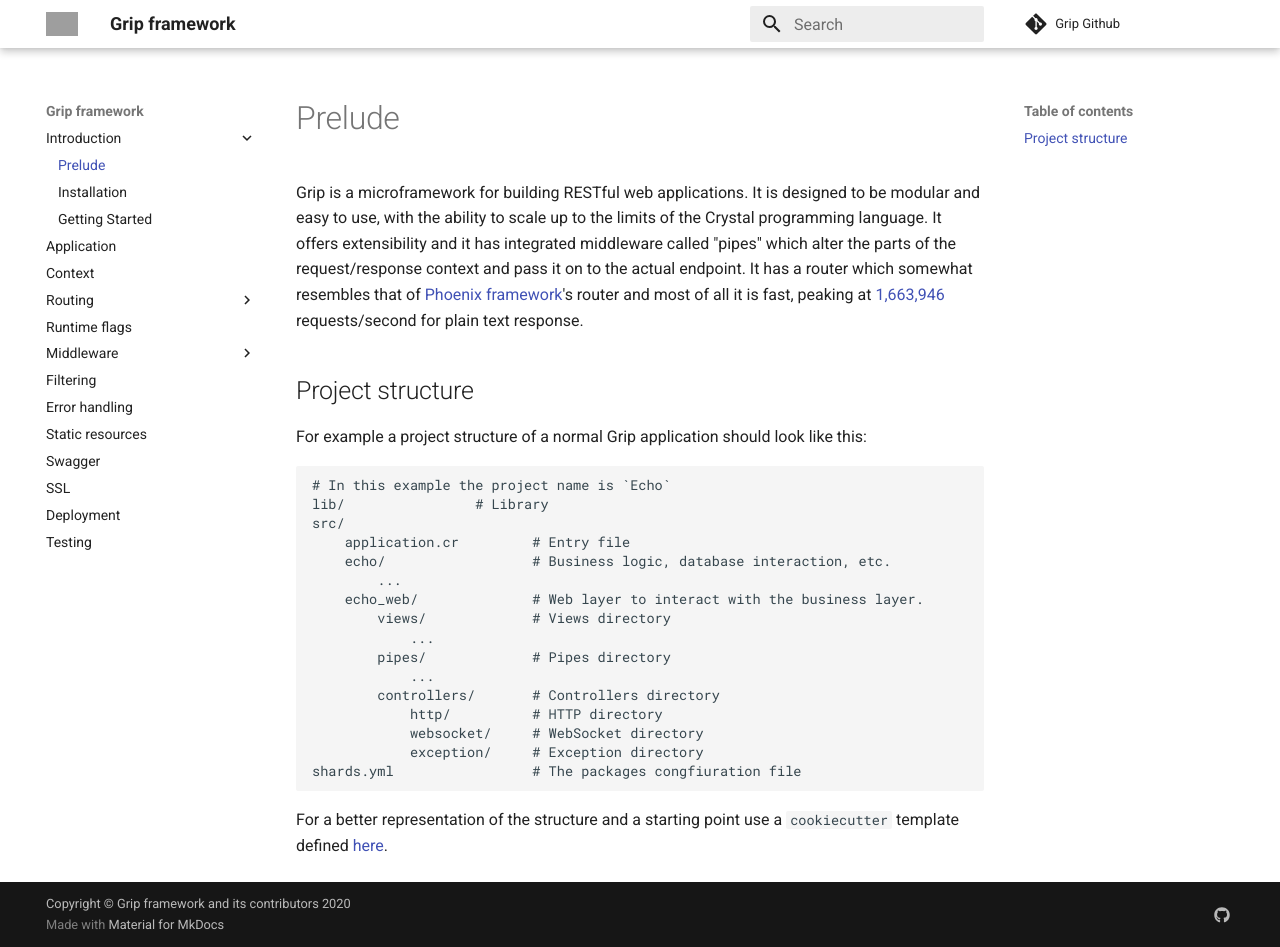
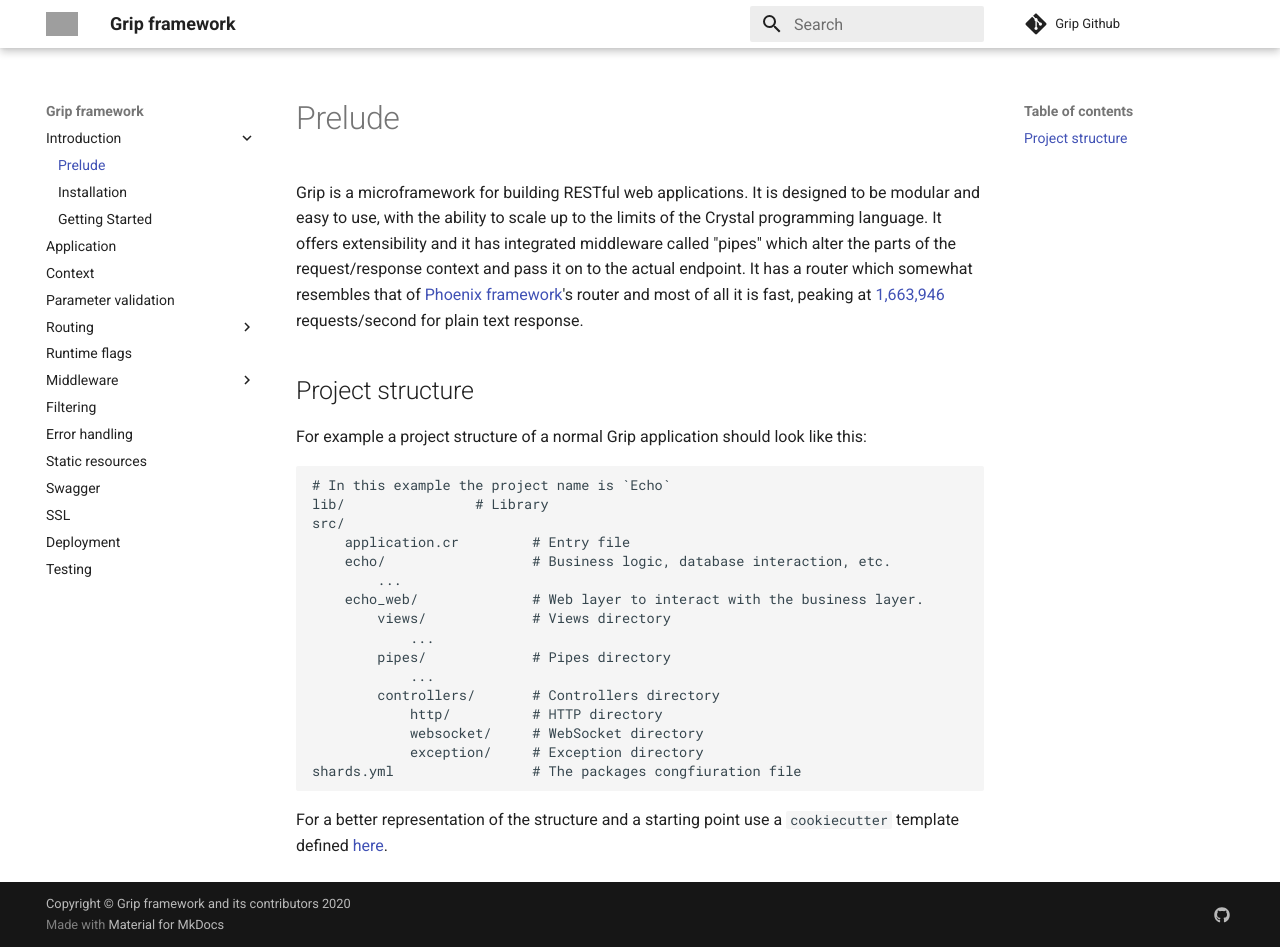
Before and after one commit to treagod/docs, an MkDocs documentation site: the page built from docs/index.md, in a window 1280 px wide and 947 px high. Built offline with MkDocs 1.6.1 and Material for MkDocs 9.7.7, drawn with Linux system fonts in a browser that asks for light colours; comment, search, counter and statistics services are not loaded; grey boxes are pictures that could not be loaded.

Commit message:
Update mkdocs.yml

```diff
--- a/mkdocs.yml
+++ b/mkdocs.yml
@@ -44,6 +44,7 @@
       - Getting Started: "getting_started.md"
   - Application: "application.md"
   - Context: "context.md"
+  - Parameter validation: "parameter_validation.md"
   - Routing:
       - Basic routing: "basic_routing.md"
       - Intermediate routing: "intermediate_routing.md"
```
